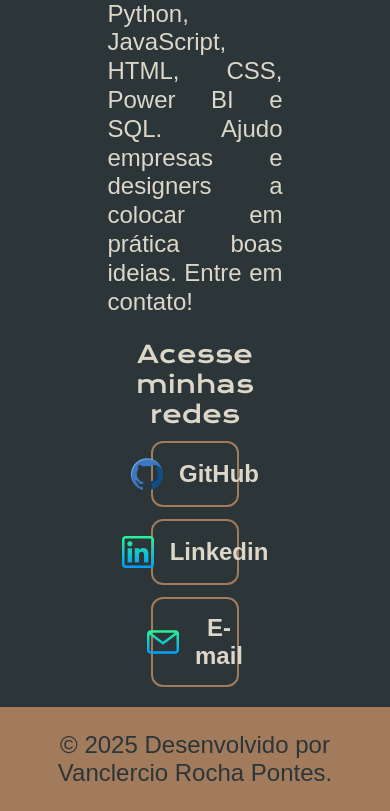
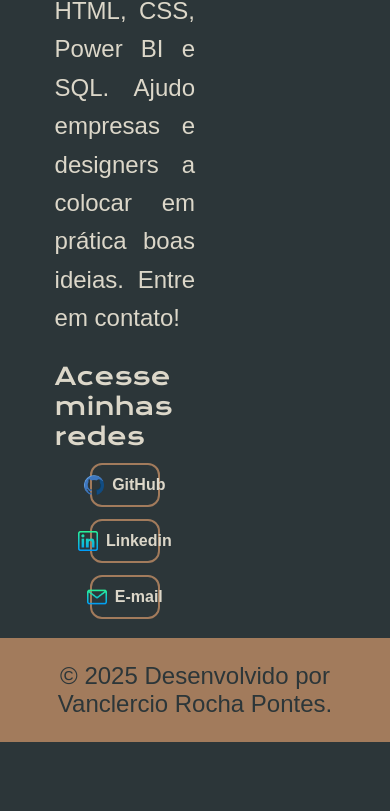
Before and after one commit to vanrpontes/portfolio-vanclercio, a plain HTML site: page index.html in a window 390 px wide. Shown: the part 997-1808 px from the top of the page. After the commit the page ends 1739 px from the top, so only its background shows below. Drawn offline with nearby package versions, Linux system fonts and the light colour scheme.

Commit message:
Add files via upload

```diff
--- a/styles/style.css
+++ b/styles/style.css
@@ -168,32 +168,38 @@ body {
 /* ---------------------------------- */
 
 @media (max-width: 768px) {
-  .apresentacao {
-    display: flex;
-    flex-direction: column-reverse; /* foto primeiro, texto depois */
-    align-items: center;
-    justify-content: center;
-    gap: 20px;
-    padding: 20px;
-  }
-
-  .apresentacao__conteudo,
-  .apresentacao__imagem {
-    width: 100% !important;   /* ignora o 50% do desktop */
-    max-width: 600px;         /* limite de leitura confortável */
-  }
-
   .apresentacao__conteudo {
-    text-align: center;       /* títulos centralizados */
+    width: 100%;
+    max-width: 600px;       /* garante boa largura de leitura */
+    text-align: left;       /* texto alinhado à esquerda, mais profissional */
+    margin: 0 auto;         /* centraliza o bloco na tela */
   }
 
   .apresentacao__conteudo p {
-    text-align: justify;      /* parágrafos justificados */
+    line-height: 1.6;       /* melhora o respiro entre linhas */
+    text-align: justify;    /* dá aspecto mais formal */
   }
 
-  .apresentacao__imagem img {
-    width: 100%;
-    height: auto;
-    border-radius: 12px;      /* opcional */
+  .apresentacao__links {
+    display: flex;
+    flex-direction: column;
+    align-items: center;
+    gap: 12px;
+  }
+
+  .apresentacao__links__navegacao {
+    display: flex;
+    align-items: center;
+    justify-content: center;
+    gap: 8px;
+    padding: 10px 16px;      /* evita texto/ícone escapando da borda */
+    font-size: 1rem;         /* tamanho fixo, não cresce nem diminui */
+    max-width: 250px;        /* mantém botão firme */
+    white-space: nowrap;     /* não quebra o nome nem o ícone */
+  }
+
+  .apresentacao__links__navegacao img {
+    width: 20px;
+    height: 20px;
   }
 }
```
